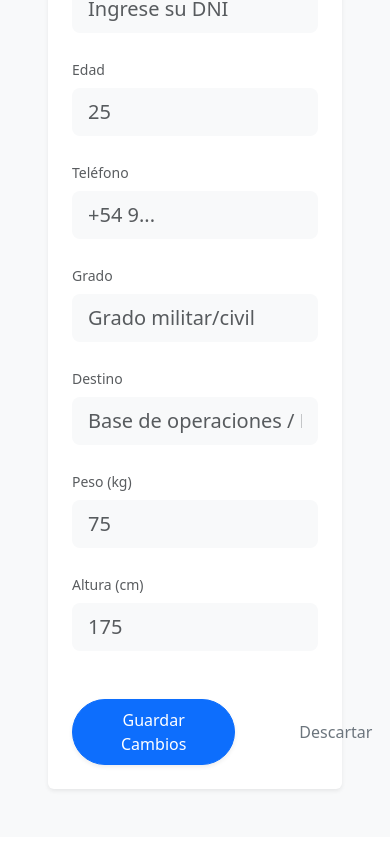
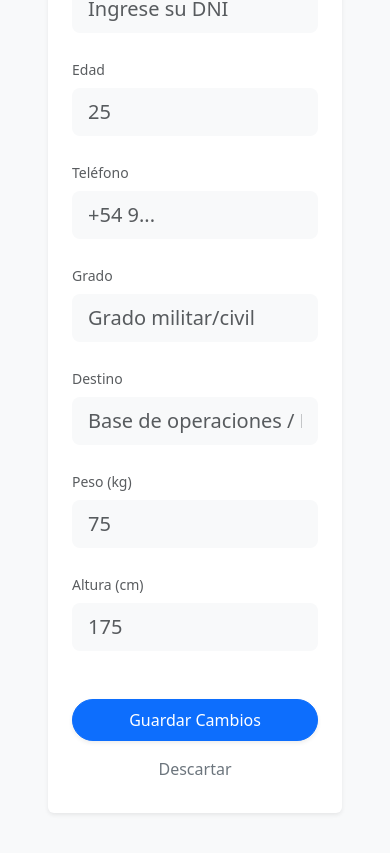
Before and after one commit to fiemcasals/anexo27-Buceo, a React (Vite) app in the folder frontend/: page /profile in a window 390 px wide. Shown: the part 523-1376 px from the top of the page. Built offline with nearby package versions, Linux system fonts and the light colour scheme; no server answers; sample sign-in values are in the browser's storage.

Commit message:
Fix profile buttons layout on mobile using d-grid

```diff
--- a/frontend/src/components/Profile.jsx
+++ b/frontend/src/components/Profile.jsx
@@ -185,7 +185,7 @@ const Profile = ({ onLogout }) => {
               </div>
             </div>
 
-            <div className="mt-5 d-flex gap-3">
+            <div className="mt-5 d-grid gap-2 d-md-flex justify-content-md-start">
               <button type="submit" className="btn btn-primary px-5 py-2 shadow-sm rounded-pill">
                 Guardar Cambios
               </button>
```
